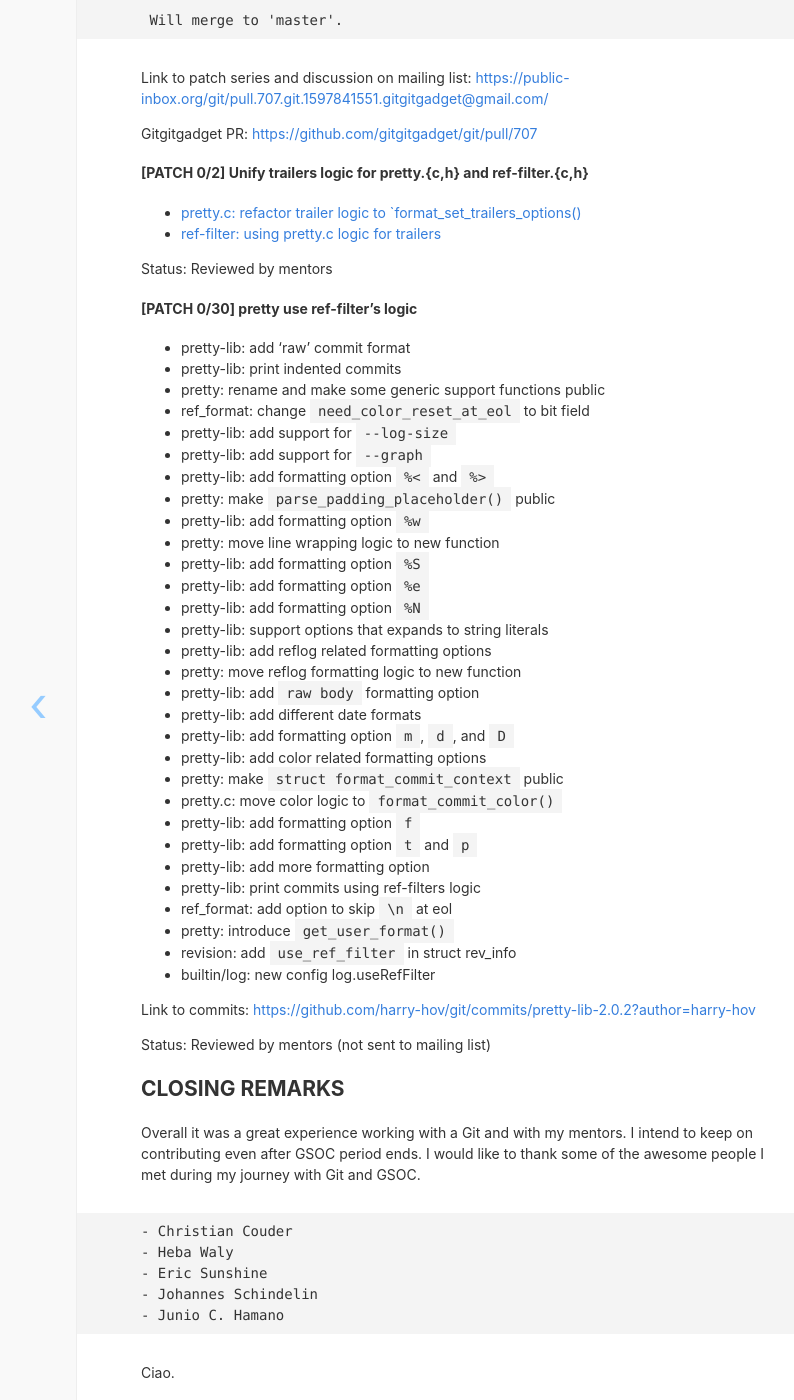
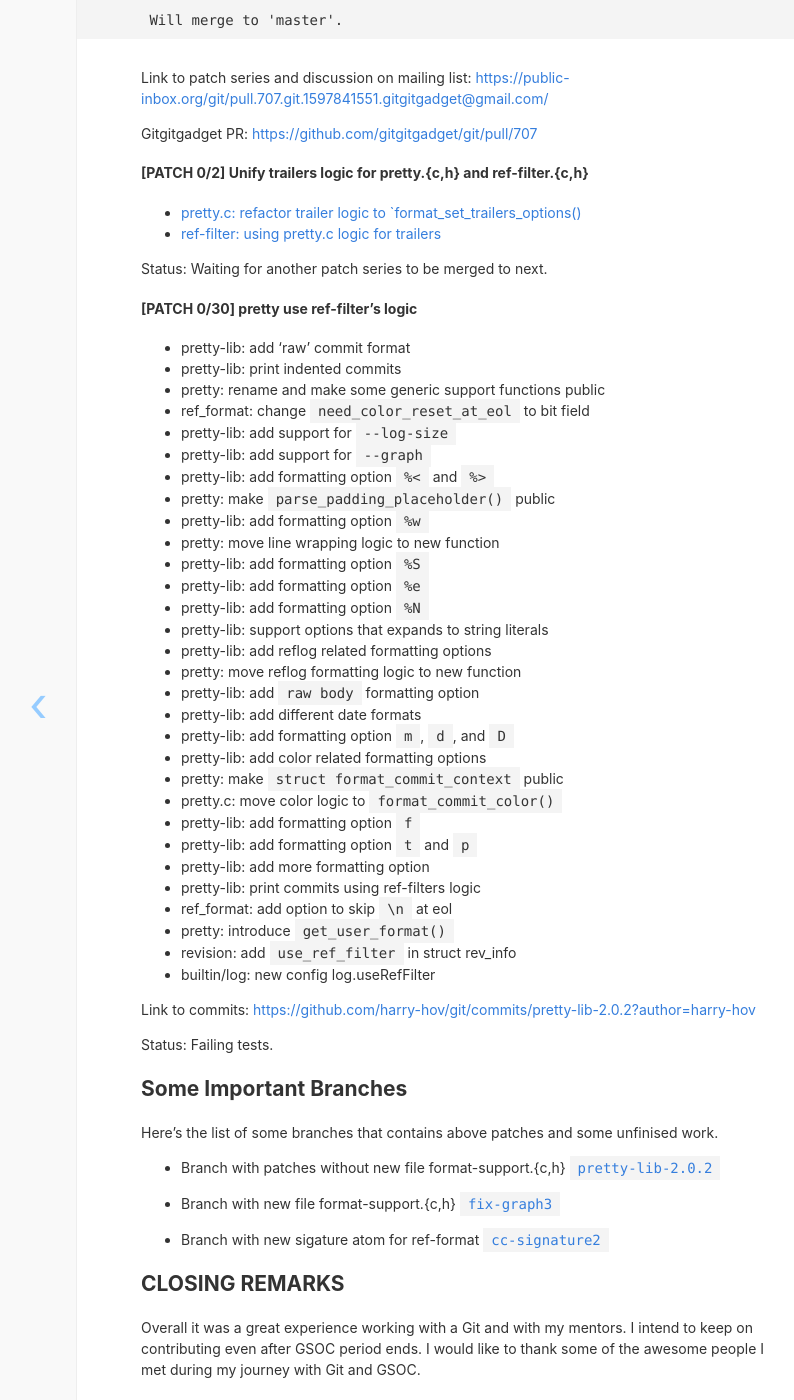
Before and after one commit to harry-hov/blogs, a Jekyll site: the page built from _posts/2020-08-27-the-final-report.md, in a window 1280 px wide and 1400 px high, scrolled down 4152 px. Shown: the whole window, without its empty margins (180-974 px from the left). Built offline with Jekyll 4.4.1, drawn with Linux system fonts in a browser that asks for light colours; comment, search, counter and statistics services are not loaded.

Commit message:
Update 2020-08-27-the-final-report.md

```diff
--- a/_posts/2020-08-27-the-final-report.md
+++ b/_posts/2020-08-27-the-final-report.md
@@ -172,7 +172,7 @@ Gitgitgadget PR: [https://github.com/gitgitgadget/git/pull/707](https://github.c
 - [pretty.c: refactor trailer logic to `format_set_trailers_options()](https://public-inbox.org/git/712ab9aacf240a02d808af6b6837e682b929493c.1598043976.git.gitgitgadget@gmail.com/)
 - [ref-filter: using pretty.c logic for trailers](https://public-inbox.org/git/d491be5d10991189f7ec6ead739c1d1500e437a1.1598043976.git.gitgitgadget@gmail.com/)
 
-Status: Reviewed by mentors
+Status: Waiting for another patch series to be merged to next.
 
 #### [PATCH 0/30] pretty use ref-filter's logic
 - pretty-lib: add 'raw' commit format
@@ -208,7 +208,20 @@ Status: Reviewed by mentors
 
 Link to commits: [https://github.com/harry-hov/git/commits/pretty-lib-2.0.2?author=harry-hov](https://github.com/harry-hov/git/commits/pretty-lib-2.0.2?author=harry-hov)
 
-Status: Reviewed by mentors (not sent to mailing list)
+Status: Failing tests.
+
+## Some Important Branches
+
+Here's the list of some branches that contains above patches and some unfinised work.
+
+- Branch with patches without new file format-support.{c,h}
+[`pretty-lib-2.0.2`](https://github.com/harry-hov/git/commits/pretty-lib-2.0.2)
+
+- Branch with new file format-support.{c,h}
+[`fix-graph3`](https://github.com/harry-hov/git/commits/fix-graph3)
+
+- Branch with new sigature atom for ref-format
+[`cc-signature2`](https://github.com/harry-hov/git/commits/cc-signature2)
 
 ## CLOSING REMARKS
 
```
